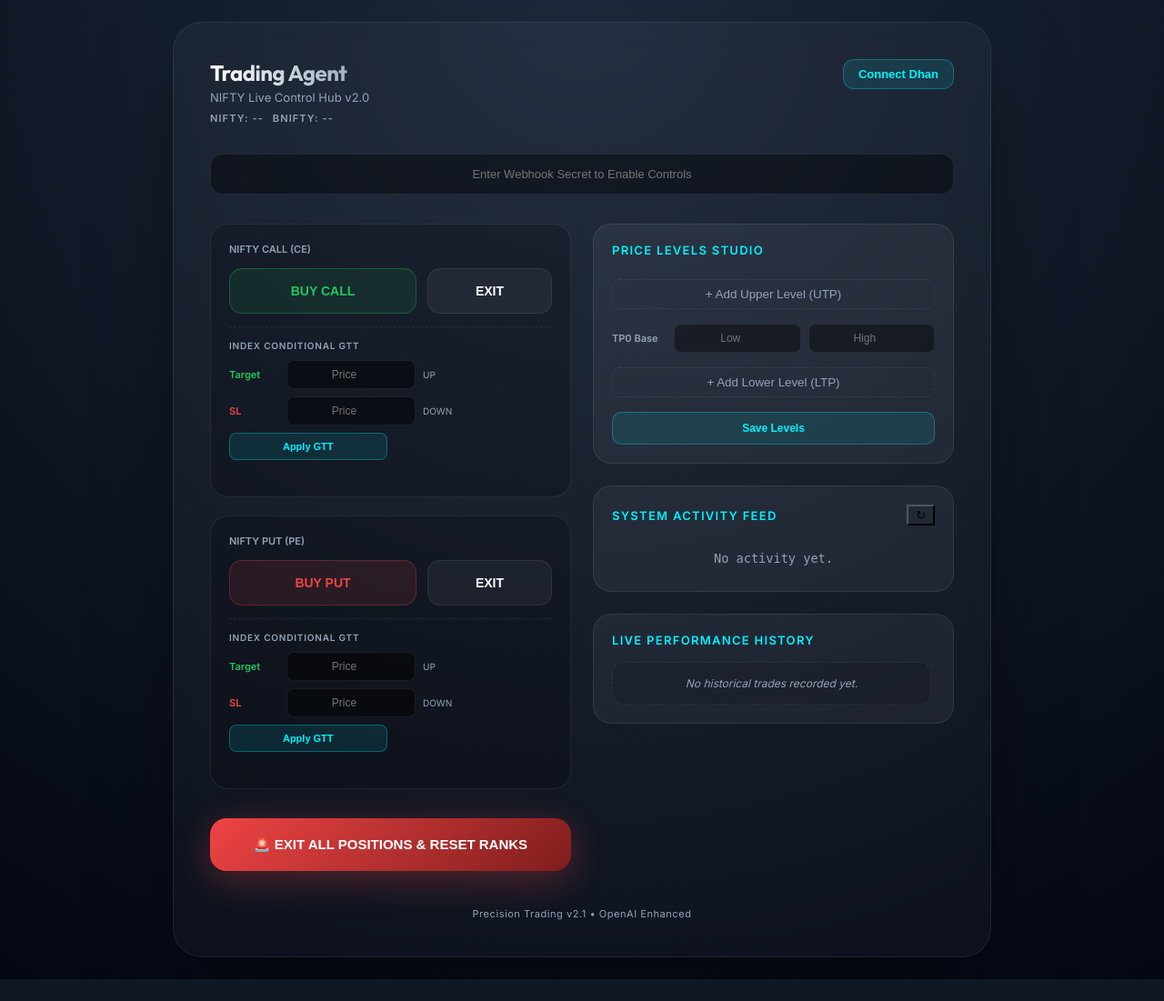
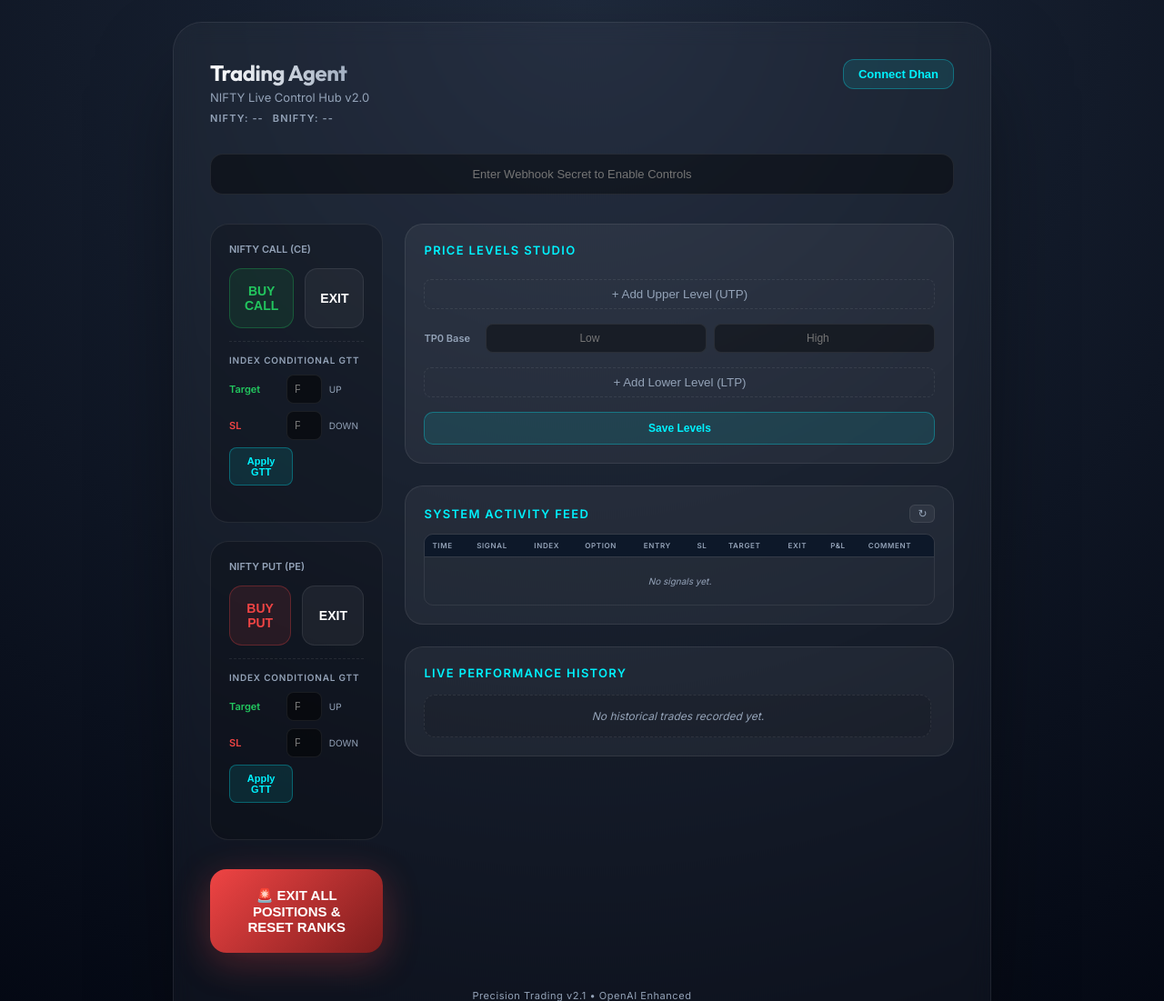
Before and after one commit to Sreekanth1995/TradingAgent, a Flask app: page / in a window 1280 px wide. Shown: the top 1101 px of the page at 91% size. Before the commit the page ends 1077 px from the top, so only its background shows below. Run offline with Flask 3, Linux system fonts and the light colour scheme.

Commit message:
feat: replace activity log with structured trade feed table
- trade_feed.py: new SQLite module (trade_feed.db) with insert_trade,
  update_trade, get_recent_trades — columns: underlying, signal,
  index_price, option_symbol, entry/sl/target/exit_price, profit,
  comment, status (PENDING → ACTIVE → CLOSED / FAILED)
- server.py: insert trade on /webhook signal, mark FAILED on ITM
  resolution error; update sl/target on /super-order; update entry_price
  + status on dhan_webhook TRADED; update exit_price + profit on
  /exit-super-order (LTP snapshot before market exit); close row on
  reconciliation (native SL/Target hit); add /trade-feed POST endpoint
- index.html: replace plain monospace log list with scrollable HTML
  table — columns: Time / Signal+Status / Index / Option / Entry /
  SL / Target / Exit / P&L / Comment; P&L negative values shown in
  red, positive in green; missing values shown as --; polls every 10s

Co-Authored-By: Claude Sonnet 4.6 <noreply@anthropic.com>

```diff
--- a/server.py
+++ b/server.py
@@ -14,6 +14,7 @@ from collections import deque
 from datetime import datetime
 import pytz
 from instrument_resolver import resolve_index_spot, resolve_call_itm, resolve_put_itm
+import trade_feed
 
 # Load Environment Variables
 load_dotenv()
@@ -121,6 +122,24 @@ except Exception as e:
     logger.error(f"⚠️ Initialization Failed: {e}")
     logger.warning("App will start in degraded mode. Please check environment variables.")
 
+# Trade Feed DB
+trade_feed.init_db()
+
+# Pending trade-feed id per underlying (bridges signal → order placement)
+_pending_trades: dict = {}
+
+def _set_pending_trade(underlying: str, trade_id: int):
+    if redis_client:
+        redis_client.set(f"pending_trade:{underlying}", trade_id, ex=300)
+    else:
+        _pending_trades[underlying] = trade_id
+
+def _get_pending_trade(underlying: str):
+    if redis_client:
+        v = redis_client.get(f"pending_trade:{underlying}")
+        return int(v) if v else None
+    return _pending_trades.get(underlying)
+
 # In-memory stores (persisted to JSON files for restart survival)
 _LEVELS_FILE = "levels.json"
 _CONTEXT_FILE = "ai_context.txt"
@@ -271,10 +290,16 @@ def dhan_webhook():
         if super_order_engine and order_id:
             underlying = super_order_engine.find_underlying_by_order_id(order_id)
             if underlying:
+                state = super_order_engine._get_state(underlying)
+                feed_id = state.get('trade_feed_id')
                 if status in ['TRADED', 'FILLED'] and avg_price:
                     super_order_engine.update_entry_price(underlying, float(avg_price))
+                    if feed_id:
+                        trade_feed.update_trade(feed_id, entry_price=float(avg_price), status='ACTIVE')
                     logger.info(f"Webhook: entry_price updated for {underlying} → {avg_price}")
                 elif status in ['CANCELLED', 'REJECTED']:
+                    if feed_id:
+                        trade_feed.update_trade(feed_id, status='FAILED', comment=f'Order {status}')
                     super_order_engine._clear_state(underlying)
                     logger.info(f"Webhook: state cleared for {underlying} ({status})")
 
@@ -440,10 +465,27 @@ def webhook():
                 spot_index = resolve_index_spot(broker, underlying, leg)
                 specific_itm = resolve_call_itm(broker, underlying, spot_index) if is_buy else resolve_put_itm(broker, underlying, spot_index)
                 if not specific_itm:
+                    trade_feed.insert_trade(
+                        underlying=underlying,
+                        signal='BUY' if is_buy else 'SELL',
+                        index_price=spot_index if spot_index else None,
+                        status='FAILED',
+                        comment=f'Could not resolve {target_side} ITM contract'
+                    )
                     action = {"underlying": underlying, "action": "FAILED_CONTEXT_RESOLUTION", "reason": f"Failed to resolve {target_side} ITM contract"}
                     results.append(action)
                     failure_count += 1
                     continue
+
+            # Insert trade-feed record so the dashboard can track this signal
+            feed_id = trade_feed.insert_trade(
+                underlying=underlying,
+                signal='BUY' if is_buy else 'SELL',
+                index_price=spot_index if spot_index else None,
+                option_symbol=specific_itm.get('symbol') if specific_itm else None,
+                status='PENDING'
+            )
+            _set_pending_trade(underlying, feed_id)
 
             leg_data = {
                 "underlying": underlying,
@@ -453,7 +495,8 @@ def webhook():
                 "timeframe": timeframe,
                 "quantity": quantity,
                 "transaction_type": transaction_type,
-                "timestamp": datetime.now().isoformat()
+                "timestamp": datetime.now().isoformat(),
+                "trade_feed_id": feed_id
             }
 
             if AI_IN_THE_LOOP:
@@ -637,6 +680,9 @@ def get_state():
         # Reconciliation: broker has no open position but state says active → SL/Target hit natively
         if state.get('side') in ['CALL', 'PUT'] and not sector_details:
             logger.warning(f"Reconciliation: state says {state.get('side')} for {underlying} but broker shows no open position. Clearing.")
+            feed_id = state.get('trade_feed_id')
+            if feed_id:
+                trade_feed.update_trade(feed_id, status='CLOSED', comment='SL / Target hit natively')
             _add_to_history({
                 "underlying": underlying,
                 "symbol": state.get('symbol'),
@@ -1127,6 +1173,7 @@ def set_super_order():
         if not itm:
             return jsonify({"status": "error", "message": f"Failed to resolve {side} ITM contract for {underlying}"}), 400
 
+        feed_id = _get_pending_trade(underlying)
         result = super_order_engine.place_super_order(
             underlying=underlying,
             side=side,
@@ -1135,6 +1182,16 @@ def set_super_order():
             target_price=float(target),
             stop_loss_price=float(sl),
         )
+        if result.get('success'):
+            # Persist feed_id in engine state so dhan_webhook and exit can find it
+            state = super_order_engine._get_state(underlying)
+            state['trade_feed_id'] = feed_id
+            super_order_engine._set_state(underlying, state)
+            if feed_id:
+                trade_feed.update_trade(feed_id, sl_price=float(sl), target_price=float(target), status='ACTIVE')
+        else:
+            if feed_id:
+                trade_feed.update_trade(feed_id, status='FAILED', comment=result.get('error', 'Place order failed'))
         code = 200 if result.get('success') else 400
         return jsonify(result), code
     except Exception as e:
@@ -1215,9 +1272,31 @@ def exit_super_order():
 
     underlying = data.get('underlying', 'NIFTY').upper()
     try:
-        # Capture state before exit for history recording
         pre_state = super_order_engine._get_state(underlying)
+        feed_id = pre_state.get('trade_feed_id')
+        sec_id = pre_state.get('security_id')
+        entry_price = float(pre_state.get('entry_price') or 0)
+        qty = int(pre_state.get('quantity') or 1)
+
+        # Approximate exit price via LTP before we place the market exit
+        approx_exit = None
+        if sec_id:
+            try:
+                approx_exit = broker.get_ltp(sec_id)
+            except Exception:
+                pass
+
         result = super_order_engine.exit_super_order(underlying)
+        if result.get('success'):
+            if feed_id:
+                exit_p = float(approx_exit) if approx_exit else None
+                profit = round((exit_p - entry_price) * qty, 2) if exit_p and entry_price else None
+                trade_feed.update_trade(feed_id,
+                    exit_price=exit_p,
+                    profit=profit,
+                    status='CLOSED',
+                    comment='Manual exit')
+
         if result.get('success') and pre_state.get('side') in ('CALL', 'PUT'):
             _add_to_history({
                 "underlying": underlying,
@@ -1298,6 +1377,20 @@ def get_broker_orders():
         return jsonify({"status": "error", "message": str(e)}), 500
 
 
+@app.route('/trade-feed', methods=['POST'])
+def get_trade_feed():
+    """Returns the last 50 structured trade events for the dashboard feed table."""
+    data = request.get_json(force=True, silent=True) or {}
+    if data.get('secret') != SECRET:
+        return jsonify({"status": "error", "message": "Unauthorized"}), 401
+    try:
+        trades = trade_feed.get_recent_trades(50)
+        return jsonify({"status": "success", "trades": trades}), 200
+    except Exception as e:
+        logger.error(f"Trade Feed Error: {e}")
+        return jsonify({"status": "error", "message": str(e)}), 500
+
+
 @app.route('/range-signal', methods=['POST'])
 def range_signal():
     """
--- a/templates/index.html
+++ b/templates/index.html
@@ -819,37 +819,75 @@
             color: #000;
         }
 
-        /* AI LOGS */
-        .ai-log-list {
-            max-height: 200px;
+        /* TRADE FEED TABLE */
+        .feed-wrap {
+            overflow-x: auto;
             overflow-y: auto;
-            font-family: monospace;
-            font-size: 11px;
-        }
-
-        .ai-log-item {
-            padding: 8px;
+            max-height: 380px;
+            border-radius: 10px;
+            border: 1px solid var(--glass-border);
+        }
+
+        .feed-table {
+            width: 100%;
+            border-collapse: collapse;
+            font-size: 10px;
+            min-width: 560px;
+        }
+
+        .feed-table thead th {
+            position: sticky;
+            top: 0;
+            z-index: 1;
+            background: #0d1829;
+            padding: 7px 8px;
+            text-align: left;
+            font-size: 8px;
+            font-weight: 700;
+            text-transform: uppercase;
+            letter-spacing: 0.08em;
+            color: var(--text-secondary);
             border-bottom: 1px solid var(--glass-border);
-            display: flex;
-            flex-direction: column;
-            gap: 4px;
-        }
-
-        .ai-log-item:last-child {
-            border-bottom: none;
-        }
-
-        .log-allow {
-            color: var(--success);
-        }
-
-        .log-reject {
-            color: var(--danger);
-        }
-
-        .log-reason {
-            color: var(--text-secondary);
-        }
+            white-space: nowrap;
+        }
+
+        .feed-table tbody td {
+            padding: 8px 8px;
+            border-bottom: 1px solid rgba(255,255,255,0.04);
+            vertical-align: middle;
+            white-space: nowrap;
+        }
+
+        .feed-table tbody tr:last-child td { border-bottom: none; }
+        .feed-table tbody tr:hover td { background: rgba(255,255,255,0.03); }
+
+        .feed-sig {
+            display: inline-block;
+            padding: 2px 7px;
+            border-radius: 4px;
+            font-size: 9px;
+            font-weight: 800;
+            letter-spacing: 0.04em;
+        }
+        .feed-sig.BUY  { background: rgba(34,197,94,.15);  color: var(--success); }
+        .feed-sig.SELL { background: rgba(239,68,68,.15);   color: var(--danger);  }
+
+        .feed-status {
+            display: inline-block;
+            padding: 1px 5px;
+            border-radius: 3px;
+            font-size: 8px;
+            font-weight: 700;
+            margin-top: 3px;
+        }
+        .feed-status.PENDING { background: rgba(245,158,11,.15); color: #f59e0b; }
+        .feed-status.ACTIVE  { background: rgba(0,242,254,.15);  color: var(--accent); }
+        .feed-status.CLOSED  { background: rgba(148,163,184,.12);color: var(--text-secondary); }
+        .feed-status.FAILED  { background: rgba(239,68,68,.12);  color: var(--danger); }
+
+        .feed-pnl.pos { color: var(--success); font-weight: 700; }
+        .feed-pnl.neg { color: var(--danger);  font-weight: 700; }
+        .feed-null    { color: rgba(255,255,255,0.2); }
 
         .footer {
             margin-top: 40px;
@@ -1126,18 +1164,32 @@
                     <button class="save-btn" onclick="saveLevels()">Save Levels</button>
                 </section>
 
-                <!-- ACTIVITY FEED -->
+                <!-- TRADE FEED -->
                 <section class="side-card">
-                    <div class="side-card-title form-group"
-                        style="margin-bottom: 12px; border-bottom: 1px solid var(--border-color); padding-bottom: 8px;">
+                    <div class="side-card-title" style="margin-bottom: 12px;">
                         System Activity Feed
-                        <button class="settings-btn"
-                            style="padding: 2px 8px; font-size: 0.8rem; background: var(--border-color);"
-                            onclick="refreshAILogs()">↻</button>
+                        <button style="padding: 2px 8px; font-size: 0.75rem; background: rgba(255,255,255,0.06); border: 1px solid var(--glass-border); border-radius: 6px; color: var(--text-secondary); cursor: pointer;" onclick="refreshTradeFeed()">↻</button>
                     </div>
-                    <div id="ai-logs" class="ai-log-list" style="font-family: monospace; font-size: 0.85rem;">
-                        <div class="ai-log-item" style="color: var(--text-secondary); text-align: center;">No activity
-                            yet.</div>
+                    <div class="feed-wrap">
+                        <table class="feed-table">
+                            <thead>
+                                <tr>
+                                    <th>Time</th>
+                                    <th>Signal</th>
+                                    <th>Index</th>
+                                    <th>Option</th>
+                                    <th>Entry</th>
+                                    <th>SL</th>
+                                    <th>Target</th>
+                                    <th>Exit</th>
+                                    <th>P&amp;L</th>
+                                    <th>Comment</th>
+                                </tr>
+                            </thead>
+                            <tbody id="feed-body">
+                                <tr><td colspan="10" style="text-align:center; padding: 20px; color: var(--text-secondary); font-style: italic;">No signals yet.</td></tr>
+                            </tbody>
+                        </table>
                     </div>
                 </section>
 
@@ -1166,10 +1218,10 @@
                 document.getElementById('secret').value = savedSecret;
                 refreshState();
                 loadLevels();
-                refreshAILogs();
+                refreshTradeFeed();
             }
             setInterval(refreshState, 5000);
-            setInterval(refreshAILogs, 10000);
+            setInterval(refreshTradeFeed, 10000);
 
             // Handle Auth Success Redirect
             const params = new URLSearchParams(window.location.search);
@@ -1653,32 +1705,57 @@
                 else notify(data.message, 'error');
             } catch (err) { notify('Failed to save levels', 'error'); }
         }
-        async function refreshAILogs() {
+        function formatOptionSymbol(sym) {
+            if (!sym) return '<span class="feed-null">--</span>';
+            // NIFTY24APR22500CE → NIFTY APR24 22500 CE
+            const m = sym.match(/^([A-Z]+)(\d{2})([A-Z]{3})(\d+)(CE|PE)$/);
+            if (m) return `${m[1]} ${m[3]}${m[2]} ${m[4]} ${m[5]}`;
+            return sym;
+        }
+
+        function renderFeedRow(t) {
+            const dash = '<span class="feed-null">--</span>';
+            const fmt  = v => (v != null && v !== '') ? parseFloat(v).toFixed(2) : dash;
+            const time = t.created_at ? t.created_at.slice(11, 16) : '--';
+            const sig  = t.signal || '?';
+            const pnl  = t.profit != null
+                ? `<span class="feed-pnl ${t.profit >= 0 ? 'pos' : 'neg'}">${t.profit >= 0 ? '+' : ''}₹${parseFloat(t.profit).toFixed(0)}</span>`
+                : dash;
+            const comment = t.comment ? `<span style="color:var(--text-secondary)">${t.comment}</span>` : dash;
+            return `<tr>
+                <td>${time}</td>
+                <td>
+                    <span class="feed-sig ${sig}">${t.underlying} ${sig}</span><br>
+                    <span class="feed-status ${t.status}">${t.status}</span>
+                </td>
+                <td>${t.index_price != null ? parseFloat(t.index_price).toFixed(1) : dash}</td>
+                <td style="font-size:9px;white-space:normal;min-width:90px">${formatOptionSymbol(t.option_symbol)}</td>
+                <td>${fmt(t.entry_price)}</td>
+                <td>${fmt(t.sl_price)}</td>
+                <td>${fmt(t.target_price)}</td>
+                <td>${fmt(t.exit_price)}</td>
+                <td>${pnl}</td>
+                <td style="font-size:9px;white-space:normal;min-width:70px;color:var(--text-secondary)">${comment}</td>
+            </tr>`;
+        }
+
+        async function refreshTradeFeed() {
             const secret = document.getElementById('secret').value.trim();
             if (!secret) return;
             try {
-                const res = await fetch('/activity-logs', {
+                const res = await fetch('/trade-feed', {
                     method: 'POST',
                     headers: { 'Content-Type': 'application/json' },
                     body: JSON.stringify({ secret })
                 });
                 const data = await res.json();
-
-                const container = document.getElementById('ai-logs');
-                if (data.status === 'success' && data.logs && data.logs.length > 0) {
-                    container.innerHTML = '';
-                    data.logs.forEach(log => {
-                        const div = document.createElement('div');
-                        div.className = 'ai-log-item';
-                        if (log.includes('🛑')) div.style.color = 'var(--danger)';
-                        else if (log.includes('✅')) div.style.color = 'var(--success)';
-                        else if (log.includes('❌')) div.style.color = 'var(--danger)';
-                        else if (log.includes('🧠')) div.style.color = 'var(--accent)';
-                        div.innerText = log;
-                        container.appendChild(div);
-                    });
+                const tbody = document.getElementById('feed-body');
+                if (data.status === 'success' && data.trades && data.trades.length > 0) {
+                    tbody.innerHTML = data.trades.map(renderFeedRow).join('');
+                } else {
+                    tbody.innerHTML = '<tr><td colspan="10" style="text-align:center;padding:20px;color:var(--text-secondary);font-style:italic">No signals yet.</td></tr>';
                 }
-            } catch (err) { console.error('Failed to parse activity logs', err); }
+            } catch (err) { console.error('Trade feed fetch failed', err); }
         }
 
 
```
Also changed, not shown: trade_feed.py (added, +71 -0 lines), 1 other file.
